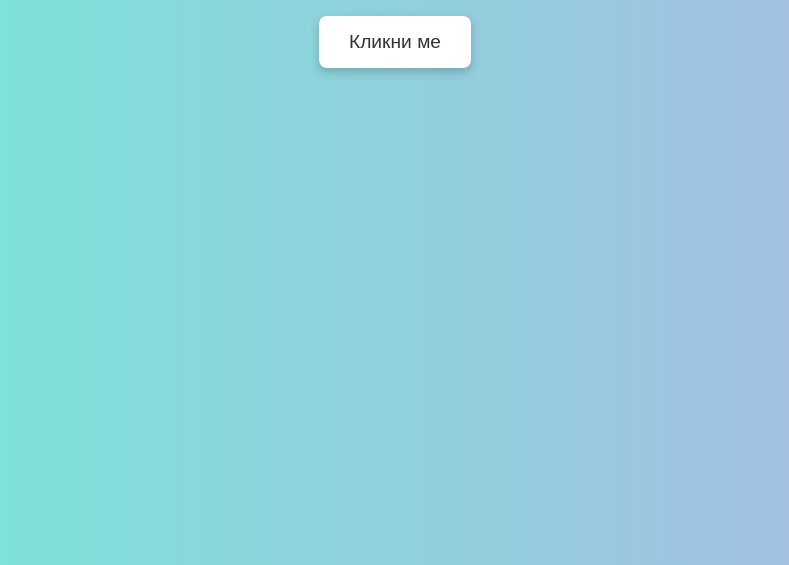
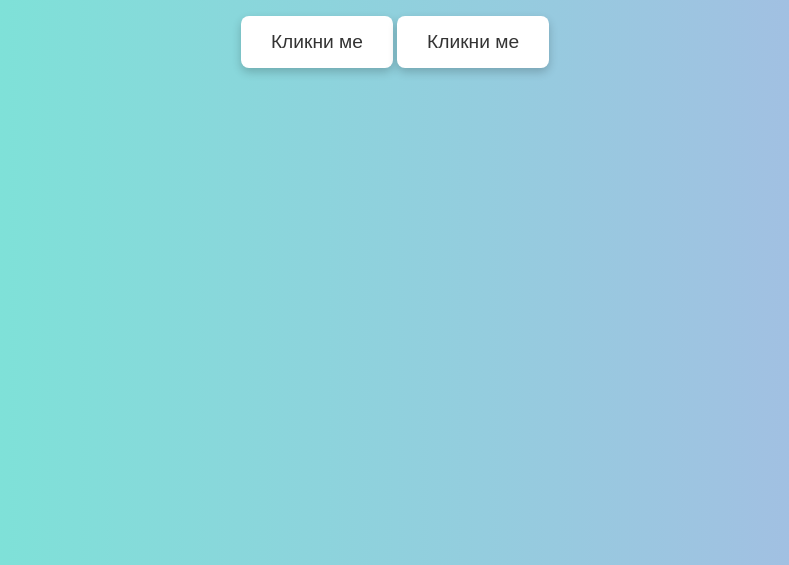
Before and after one commit to BobiYovchev/My_Web, a plain HTML site: page index.html in a window 1280 px wide. Shown: the part 235-800 px from the top of the page, without its empty margins (245-1034 px from the left). Drawn offline with Linux system fonts and the light colour scheme.

Commit message:
Update index.html

```diff
--- a/index.html
+++ b/index.html
@@ -8,6 +8,7 @@
 <body>
   <h1>Здравей, свят!</h1>
   <button onclick="sayHello()">Кликни ме</button>
+   <button onclick="sayHello()">Кликни ме</button>
   <script src="script.js"></script>
 </body>
 </html>
```
